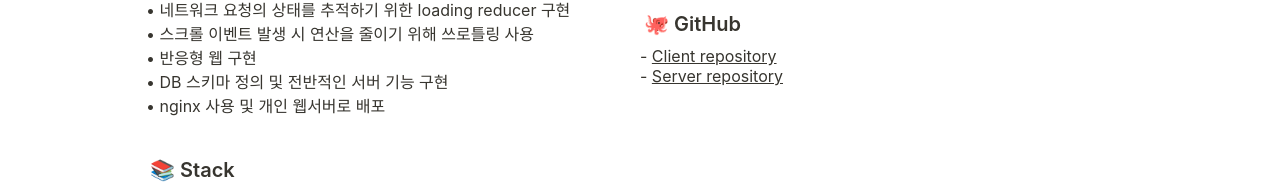
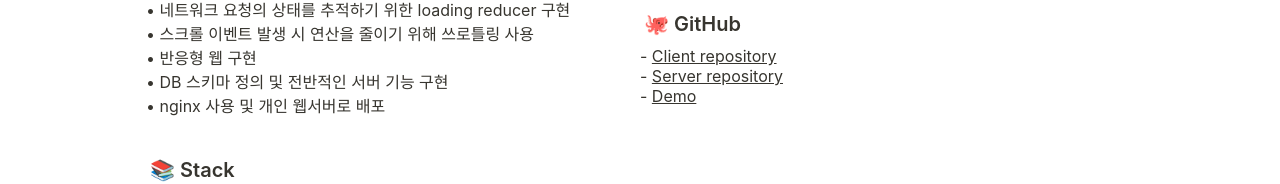
Before and after one commit to movment/movment.github.io, a React (Create React App) app: page / in a window 1280 px wide. Shown: the part 3086-3270 px from the top of the page. Built offline with nearby package versions, Linux system fonts and the light colour scheme; a web font is replaced by a local one.

Commit message:
이미지 수정

```diff
--- a/src/components/common/Project.js
+++ b/src/components/common/Project.js
@@ -43,7 +43,11 @@ const ImgWrapper = styled.div`
   }
 `;
 const Img = styled.img`
+  cursor: pointer;
   width: 100%;
+  &:hover {
+    filter: blur(2px);
+  }
 `;
 
 const Project = ({ title, notion, content, imgSrc, gitHub, did, stack }) => {
@@ -90,7 +94,13 @@ const Project = ({ title, notion, content, imgSrc, gitHub, did, stack }) => {
         </Left>
         <Right>
           <ImgWrapper>
-            <Img src={imgSrc} alt="Project" />
+            <Img
+              src={imgSrc}
+              alt="Project"
+              onClick={() => {
+                window.open(gitHub.client);
+              }}
+            />
           </ImgWrapper>
           <Heading size="1.25em">🐙 GitHub</Heading>
           <div>
@@ -115,6 +125,19 @@ const Project = ({ title, notion, content, imgSrc, gitHub, did, stack }) => {
               Server repository
             </a>
           </div>
+          {gitHub.demo && (
+            <div>
+              -{' '}
+              <a
+                href={gitHub.demo}
+                target="_blank"
+                rel="noreferrer"
+                style={{ textDecoration: 'underline' }}
+              >
+                Demo
+              </a>
+            </div>
+          )}
         </Right>
       </Content>
     </Wrapper>
```
